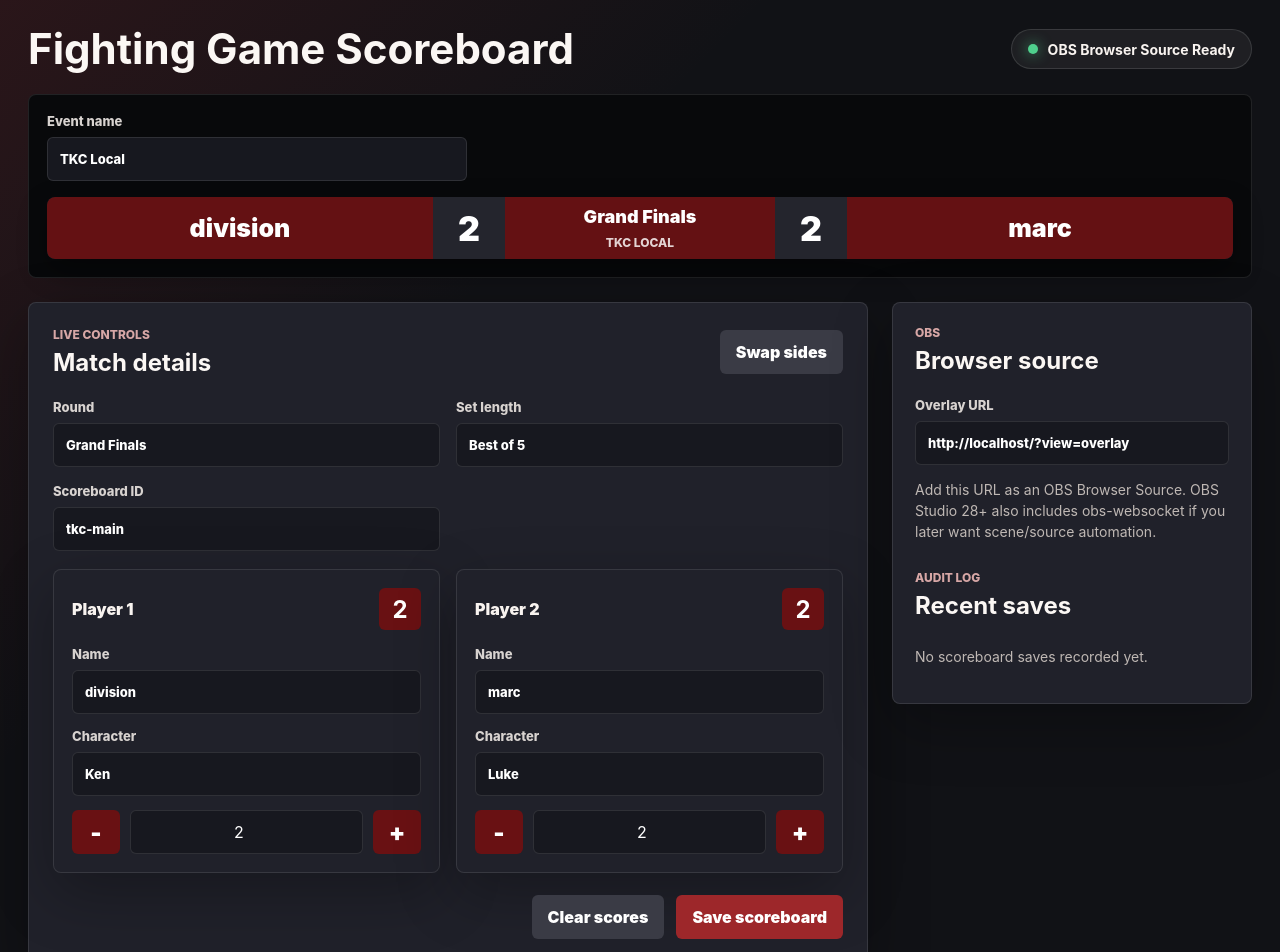
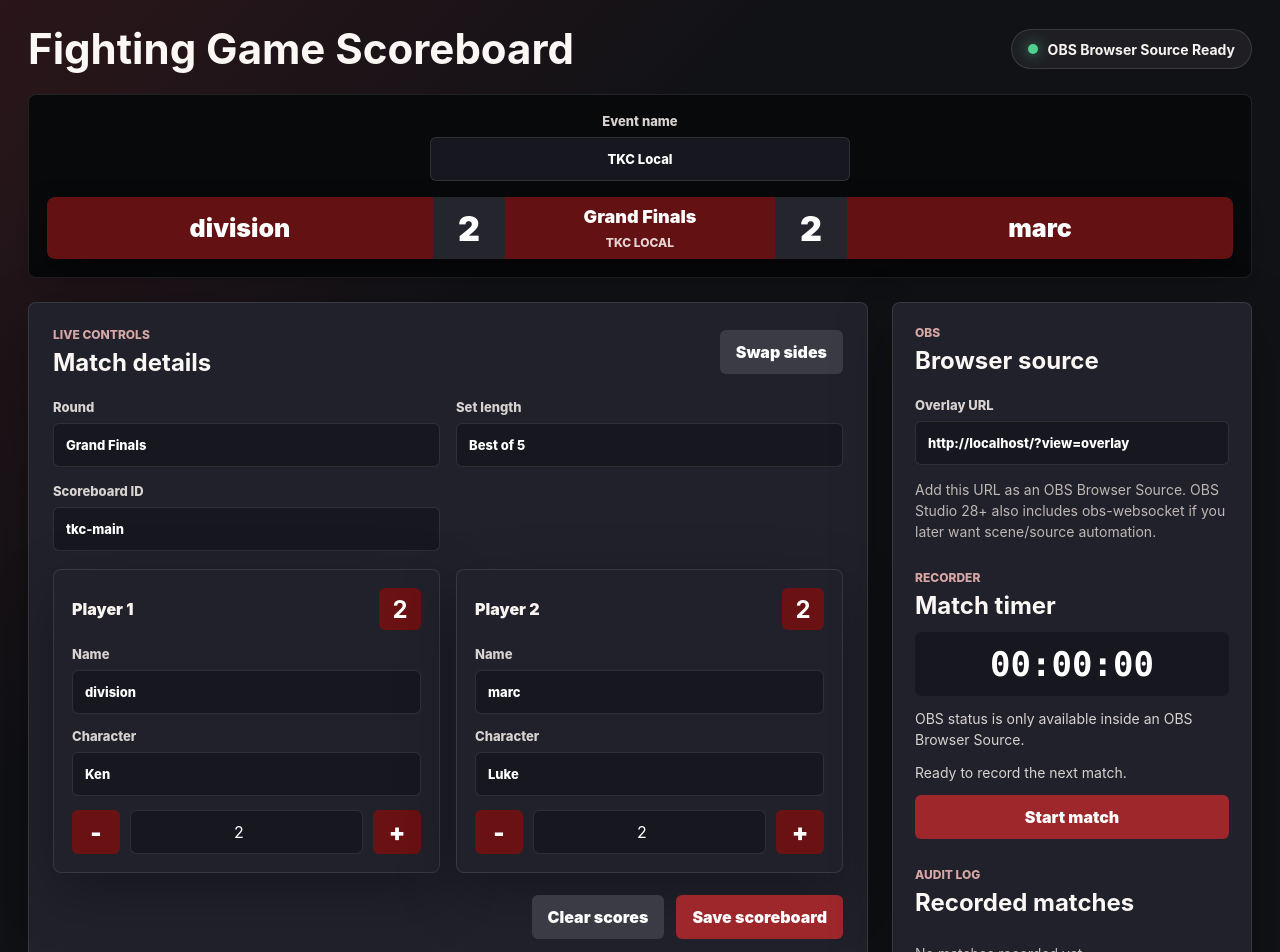
Before and after one commit to Adsea-Helmetguy/TKC_scoreboard, a React (Vite) app in the folder frontend/: page / in a window 1280 px wide. Shown: the top 952 px of the page. Built offline with nearby package versions, Linux system fonts and the light colour scheme.

Commit message:
updated the scoreboard further

```diff
--- a/frontend/src/App.css
+++ b/frontend/src/App.css
@@ -81,7 +81,13 @@ h2 {
 .preview-band-header {
   display: grid;
   grid-template-columns: minmax(240px, 420px);
+  justify-content: center;
   margin-bottom: 16px;
+}
+
+.preview-band-header label,
+.preview-band-header input {
+  text-align: center;
 }
 
 .workspace {
@@ -244,6 +250,41 @@ button:hover {
   margin: 14px 0 28px;
 }
 
+.recording-controls {
+  display: grid;
+  gap: 12px;
+  margin-bottom: 28px;
+}
+
+.obs-clock {
+  display: grid;
+  min-height: 64px;
+  place-items: center;
+  border-radius: 6px;
+  color: #fff;
+  background: #17181f;
+  font-family: ui-monospace, SFMono-Regular, Menlo, Monaco, Consolas, monospace;
+  font-size: 34px;
+  font-weight: 900;
+}
+
+.recording-state {
+  margin: 0;
+  color: #d8d3d0;
+  font-size: 14px;
+  line-height: 1.5;
+}
+
+.record-button {
+  width: 100%;
+  background: #9d272a;
+}
+
+.record-button.is-recording {
+  background: #f0eee9;
+  color: #641113;
+}
+
 .history-list {
   display: grid;
   gap: 12px;
--- a/frontend/src/App.tsx
+++ b/frontend/src/App.tsx
@@ -19,14 +19,34 @@ type MatchState = {
   updatedAt: string;
 };
 
-type AuditEntry = {
+type MatchRecording = {
   id: string;
-  changedAt: string;
-  state: MatchState;
+  startedAt: string;
+  endedAt?: string;
+  startedState: MatchState;
+  endedState?: MatchState;
 };
 
+type ObsStatus = {
+  recording: boolean;
+  recordingPaused: boolean;
+  streaming: boolean;
+  replaybuffer: boolean;
+  virtualcam: boolean;
+};
+
+type ObsStudioApi = {
+  getStatus: (callback: (status: ObsStatus) => void) => void;
+};
+
+declare global {
+  interface Window {
+    obsstudio?: ObsStudioApi;
+  }
+}
+
 const STORAGE_KEY = "tkc-scoreboard-state";
-const HISTORY_KEY = "tkc-scoreboard-history";
+const RECORDINGS_KEY = "tkc-match-recordings";
 const CHANNEL_NAME = "tkc-scoreboard-updates";
 
 const defaultState: MatchState = {
@@ -61,15 +81,15 @@ function loadState(): MatchState {
   }
 }
 
-function loadHistory(): AuditEntry[] {
-  const saved = localStorage.getItem(HISTORY_KEY);
+function loadRecordings(): MatchRecording[] {
+  const saved = localStorage.getItem(RECORDINGS_KEY);
 
   if (!saved) {
     return [];
   }
 
   try {
-    return JSON.parse(saved) as AuditEntry[];
+    return JSON.parse(saved) as MatchRecording[];
   } catch {
     return [];
   }
@@ -86,12 +106,46 @@ function clampScore(score: number) {
   return Math.max(0, Math.min(99, score));
 }
 
+function getDuration(startedAt: string, endedAt?: string) {
+  if (!endedAt) {
+    return "Recording";
+  }
+
+  const duration = Math.max(
+    0,
+    Math.round((new Date(endedAt).getTime() - new Date(startedAt).getTime()) / 1000),
+  );
+  const minutes = Math.floor(duration / 60);
+  const seconds = duration % 60;
+
+  return `${minutes}:${seconds.toString().padStart(2, "0")}`;
+}
+
+function formatClock(totalSeconds: number) {
+  const hours = Math.floor(totalSeconds / 3600);
+  const minutes = Math.floor((totalSeconds % 3600) / 60);
+  const seconds = totalSeconds % 60;
+
+  return [hours, minutes, seconds]
+    .map((value) => value.toString().padStart(2, "0"))
+    .join(":");
+}
+
 function App() {
   const isOverlay =
     new URLSearchParams(window.location.search).get("view") === "overlay";
   const [match, setMatch] = useState<MatchState>(() => loadState());
   const [draft, setDraft] = useState<MatchState>(() => loadState());
-  const [history, setHistory] = useState<AuditEntry[]>(() => loadHistory());
+  const [recordings, setRecordings] = useState<MatchRecording[]>(() =>
+    loadRecordings(),
+  );
+  const [obsAvailable] = useState(() => Boolean(window.obsstudio));
+  const [obsOutputActive, setObsOutputActive] = useState(false);
+  const [obsClockStartedAt, setObsClockStartedAt] = useState<number | null>(
+    null,
+  );
+  const [obsElapsedSeconds, setObsElapsedSeconds] = useState(0);
+  const activeRecording = recordings.find((recording) => !recording.endedAt);
 
   useEffect(() => {
     const channel = new BroadcastChannel(CHANNEL_NAME);
@@ -108,8 +162,8 @@ function App() {
         setDraft(next);
       }
 
-      if (event.key === HISTORY_KEY && event.newValue) {
-        setHistory(JSON.parse(event.newValue) as AuditEntry[]);
+      if (event.key === RECORDINGS_KEY && event.newValue) {
+        setRecordings(JSON.parse(event.newValue) as MatchRecording[]);
       }
     };
 
@@ -125,27 +179,123 @@ function App() {
     return `${window.location.origin}${window.location.pathname}?view=overlay`;
   }, []);
 
+  useEffect(() => {
+    const obs = window.obsstudio;
+
+    if (!obs) {
+      return;
+    }
+
+    const updateFromObs = () => {
+      obs.getStatus((status) => {
+        const isActive = status.recording || status.streaming;
+
+        setObsOutputActive(isActive);
+        setObsClockStartedAt((currentStartedAt) => {
+          if (isActive && currentStartedAt === null) {
+            return Date.now();
+          }
+
+          if (!isActive) {
+            setObsElapsedSeconds(0);
+            return null;
+          }
+
+          return currentStartedAt;
+        });
+      });
+    };
+
+    const handleOutputStarted = () => updateFromObs();
+    const handleOutputStopped = () => updateFromObs();
+    const statusInterval = window.setInterval(updateFromObs, 2000);
+
+    updateFromObs();
+    window.addEventListener("obsRecordingStarted", handleOutputStarted);
+    window.addEventListener("obsStreamingStarted", handleOutputStarted);
+    window.addEventListener("obsRecordingStopped", handleOutputStopped);
+    window.addEventListener("obsStreamingStopped", handleOutputStopped);
+
+    return () => {
+      window.clearInterval(statusInterval);
+      window.removeEventListener("obsRecordingStarted", handleOutputStarted);
+      window.removeEventListener("obsStreamingStarted", handleOutputStarted);
+      window.removeEventListener("obsRecordingStopped", handleOutputStopped);
+      window.removeEventListener("obsStreamingStopped", handleOutputStopped);
+    };
+  }, []);
+
+  useEffect(() => {
+    if (!obsClockStartedAt || !obsOutputActive) {
+      return;
+    }
+
+    const timer = window.setInterval(() => {
+      setObsElapsedSeconds(
+        Math.max(0, Math.floor((Date.now() - obsClockStartedAt) / 1000)),
+      );
+    }, 500);
+
+    return () => window.clearInterval(timer);
+  }, [obsClockStartedAt, obsOutputActive]);
+
   function saveDraft() {
     const next = {
       ...draft,
       updatedAt: new Date().toISOString(),
     };
-
-    const entry: AuditEntry = {
-      id: crypto.randomUUID(),
-      changedAt: next.updatedAt,
-      state: next,
-    };
-    const nextHistory = [entry, ...history].slice(0, 50);
     const channel = new BroadcastChannel(CHANNEL_NAME);
 
     localStorage.setItem(STORAGE_KEY, JSON.stringify(next));
-    localStorage.setItem(HISTORY_KEY, JSON.stringify(nextHistory));
     channel.postMessage(next);
     channel.close();
     setMatch(next);
     setDraft(next);
-    setHistory(nextHistory);
+  }
+
+  function saveRecordings(nextRecordings: MatchRecording[]) {
+    const trimmedRecordings = nextRecordings.slice(0, 100);
+
+    localStorage.setItem(RECORDINGS_KEY, JSON.stringify(trimmedRecordings));
+    setRecordings(trimmedRecordings);
+  }
+
+  function startMatch() {
+    const startedAt = new Date().toISOString();
+    const recording: MatchRecording = {
+      id: crypto.randomUUID(),
+      startedAt,
+      startedState: {
+        ...draft,
+        updatedAt: startedAt,
+      },
+    };
+
+    saveRecordings([recording, ...recordings]);
+  }
+
+  function endMatch() {
+    if (!activeRecording) {
+      return;
+    }
+
+    const endedAt = new Date().toISOString();
+    const nextRecordings = recordings.map((recording) => {
+      if (recording.id !== activeRecording.id) {
+        return recording;
+      }
+
+      return {
+        ...recording,
+        endedAt,
+        endedState: {
+          ...draft,
+          updatedAt: endedAt,
+        },
+      };
+    });
+
+    saveRecordings(nextRecordings);
   }
 
   function updatePlayer(side: PlayerSide, player: Partial<Player>) {
@@ -306,24 +456,57 @@ function App() {
             obs-websocket if you later want scene/source automation.
           </p>
 
+          <div className="recording-controls">
+            <div>
+              <p className="eyebrow">Recorder</p>
+              <h2>Match timer</h2>
+            </div>
+            <div className="obs-clock">{formatClock(obsElapsedSeconds)}</div>
+            <p className="recording-state">
+              {obsAvailable
+                ? obsOutputActive
+                  ? "OBS is streaming or recording."
+                  : "Waiting for OBS stream or recording."
+                : "OBS status is only available inside an OBS Browser Source."}
+            </p>
+            {activeRecording ? (
+              <p className="recording-state">
+                Started {formatTime(activeRecording.startedAt)}
+              </p>
+            ) : (
+              <p className="recording-state">Ready to record the next match.</p>
+            )}
+            <button
+              type="button"
+              className={activeRecording ? "record-button is-recording" : "record-button"}
+              onClick={activeRecording ? endMatch : startMatch}
+            >
+              {activeRecording ? "End match" : "Start match"}
+            </button>
+          </div>
+
           <div className="history-list">
             <div>
               <p className="eyebrow">Audit Log</p>
-              <h2>Recent saves</h2>
+              <h2>Recorded matches</h2>
             </div>
-            {history.length === 0 ? (
-              <p className="empty-state">No scoreboard saves recorded yet.</p>
+            {recordings.length === 0 ? (
+              <p className="empty-state">No matches recorded yet.</p>
             ) : (
-              history.map((entry) => (
-                <article className="history-item" key={entry.id}>
+              recordings.map((recording) => (
+                <article className="history-item" key={recording.id}>
                   <strong>
-                    {entry.state.left.name} {entry.state.left.score} -{" "}
-                    {entry.state.right.score} {entry.state.right.name}
+                    {recording.startedState.left.name || "Player 1"} vs{" "}
+                    {recording.startedState.right.name || "Player 2"}
                   </strong>
-                  <span>{formatTime(entry.changedAt)}</span>
+                  <span>
+                    {formatTime(recording.startedAt)}
+                    {recording.endedAt ? ` - ${formatTime(recording.endedAt)}` : ""}
+                  </span>
                   <small>
-                    {entry.state.left.character} vs{" "}
-                    {entry.state.right.character}
+                    {recording.startedState.left.character || "Unknown"} vs{" "}
+                    {recording.startedState.right.character || "Unknown"} |{" "}
+                    {getDuration(recording.startedAt, recording.endedAt)}
                   </small>
                 </article>
               ))
```
Also changed, not shown: 1 other file (tests, documents, lock files or other folders).
